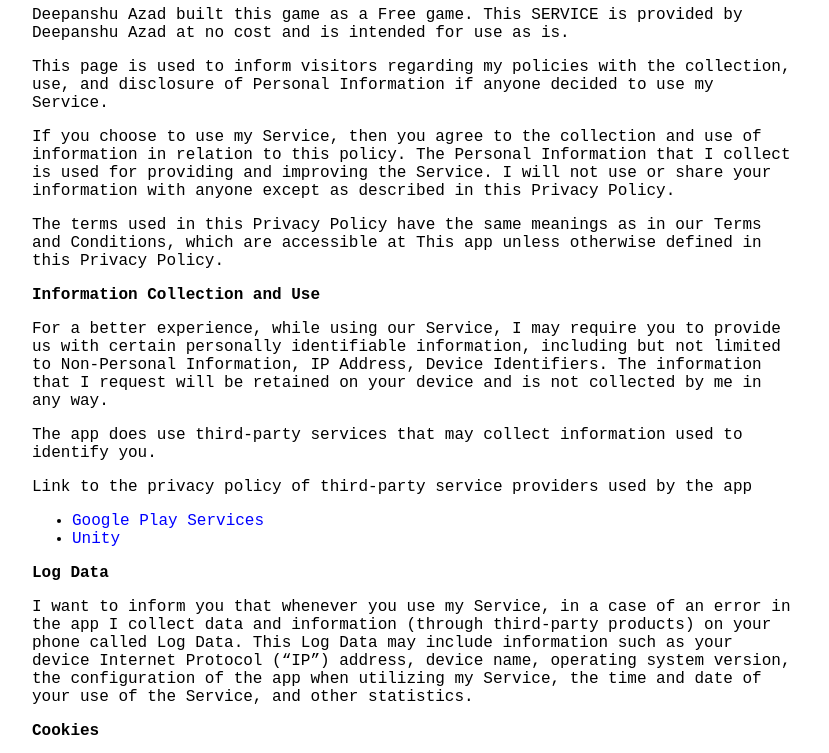
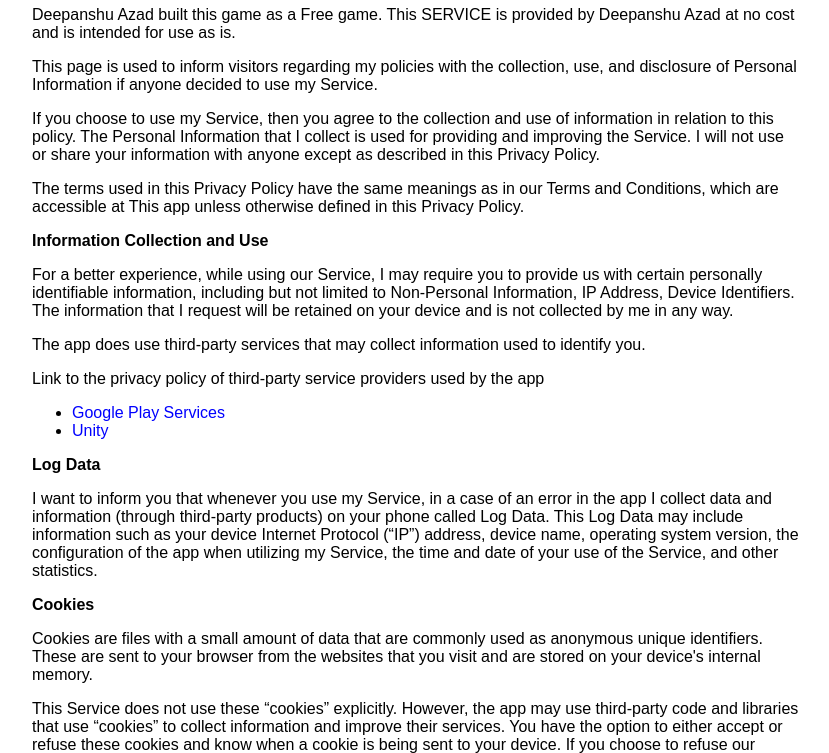
Before and after one commit to DEVAZAD/PrivacyPolicy, a plain HTML site: page index.html in a window 1280 px wide. Shown: the part 74-827 px from the top of the page, without its empty margins (224-1053 px from the left). Drawn offline with Linux system fonts and the light colour scheme.

Commit message:
Update index.html

```diff
--- a/index.html
+++ b/index.html
@@ -6,7 +6,7 @@
     <title>Privacy Policy</title>
     <style>
       body {
-        font-family: monospace;
+        font-family: Arial, sans-serif;
         margin-left: 20%;
         margin-right: 20%;
         font-size: 16px;
```
